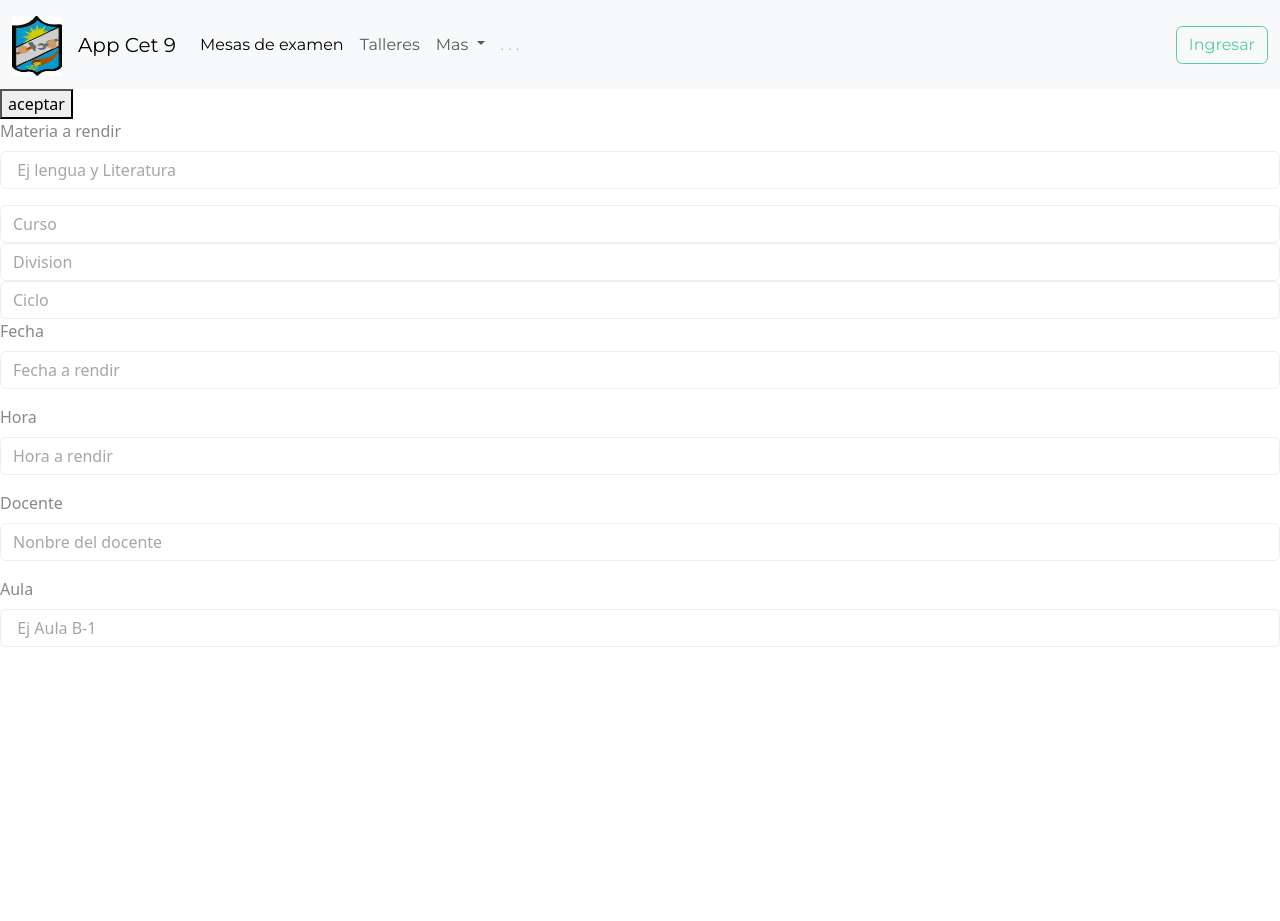
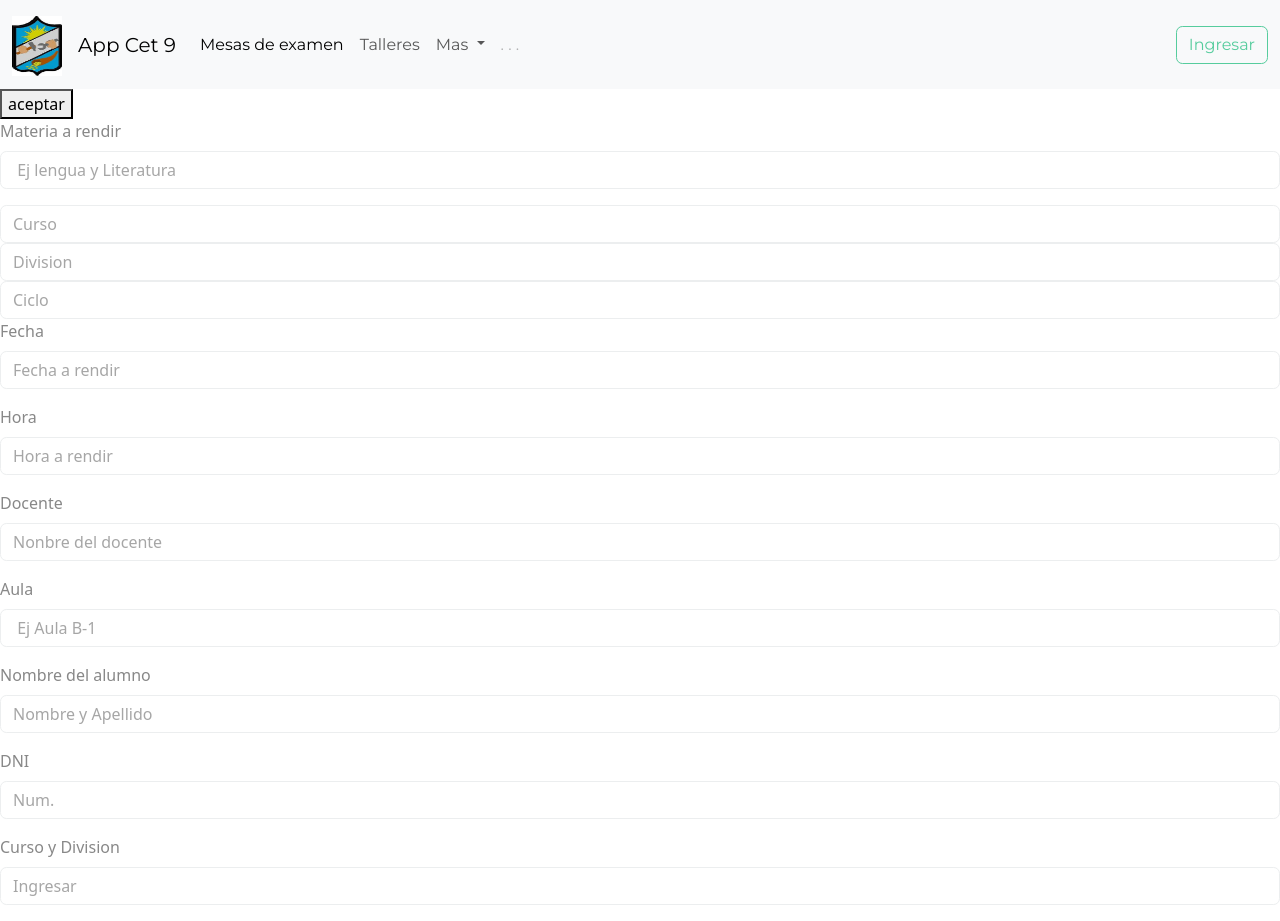
Before and after one commit to cet9/cet9-mesas, a Vue app: page / in a window 1280 px wide. Before the commit the page ends 800 px from the top, so only its background shows below. Built offline with nearby package versions, Linux system fonts and the light colour scheme.

Commit message:
subo inscripcion

```diff
--- a/src/App.vue
+++ b/src/App.vue
@@ -2,18 +2,21 @@
   <Menu/>
   <HelloWorld msg="Inscripción a mesas"/>
   <Mesa/>
+  <Inscripcion/>
 </template>
 
 <script>
 import HelloWorld from './components/HelloWorld.vue'
 import Menu from './components/Menu.vue'
 import Mesa from './components/Mesa.vue'
+import Inscripcion from './components/Inscripcion.vue'
 export default {
   name: 'App',
   components: {
     HelloWorld,
     Menu,
-    Mesa
+    Mesa,
+    Inscripcion
   }
 }
 </script>
--- a/src/components/Inscripcion.vue
+++ b/src/components/Inscripcion.vue
@@ -1,15 +1,17 @@
 <template>
  <div class="mb-3">
-  <label for="exampleFormControlInput1" class="form-label">Nombre y Apellido</label>
-  <input type="email" class="form-control" id="exampleFormControlInput1" placeholder="Nombre del alumno">
+  <label for="exampleFormControlInput1" class="form-label">Nombre del alumno</label>
+  <input type="text" class="form-control" id="exampleFormControlInput1" placeholder="Nombre y Apellido">
 </div>
+
 <div class="mb-3">
-  <label for="exampleFormControlTextarea1" class="form-label">DNI</label>
-  <textarea class="form-control" id="Num." rows="3"></textarea>
+  <label for="exampleFormControlInput1" class="form-label">DNI</label>
+  <input type="text" class="form-control" id="" placeholder="Num.">
 </div>
+
 <div class="mb-3">
   <label for="exampleFormControlInput1" class="form-label">Curso y Division</label>
-  <input type="email" class="form-control" id="" placeholder="Ingresar">
+  <input type="text" class="form-control" id="" placeholder="Ingresar">
 </div>
 
 
```
